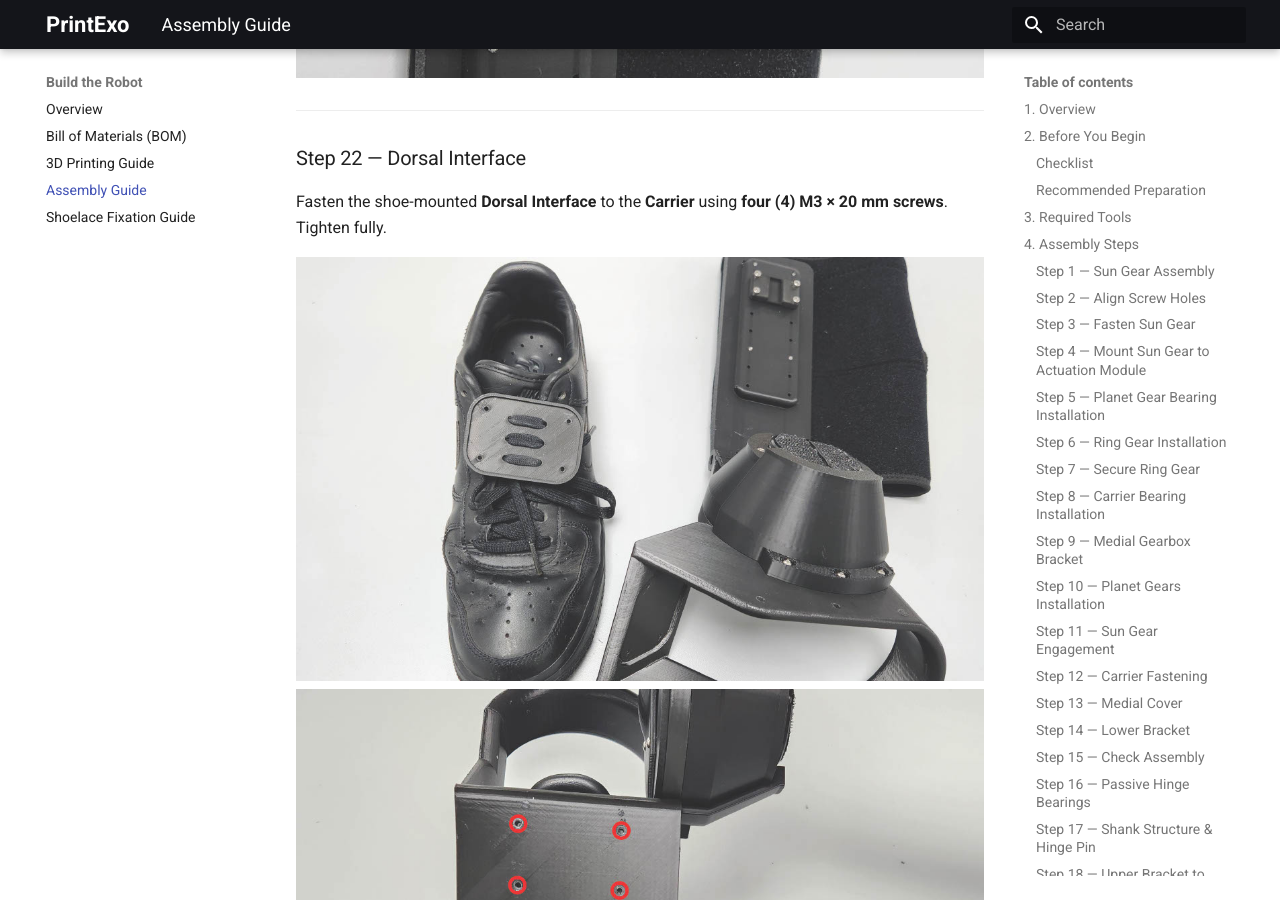
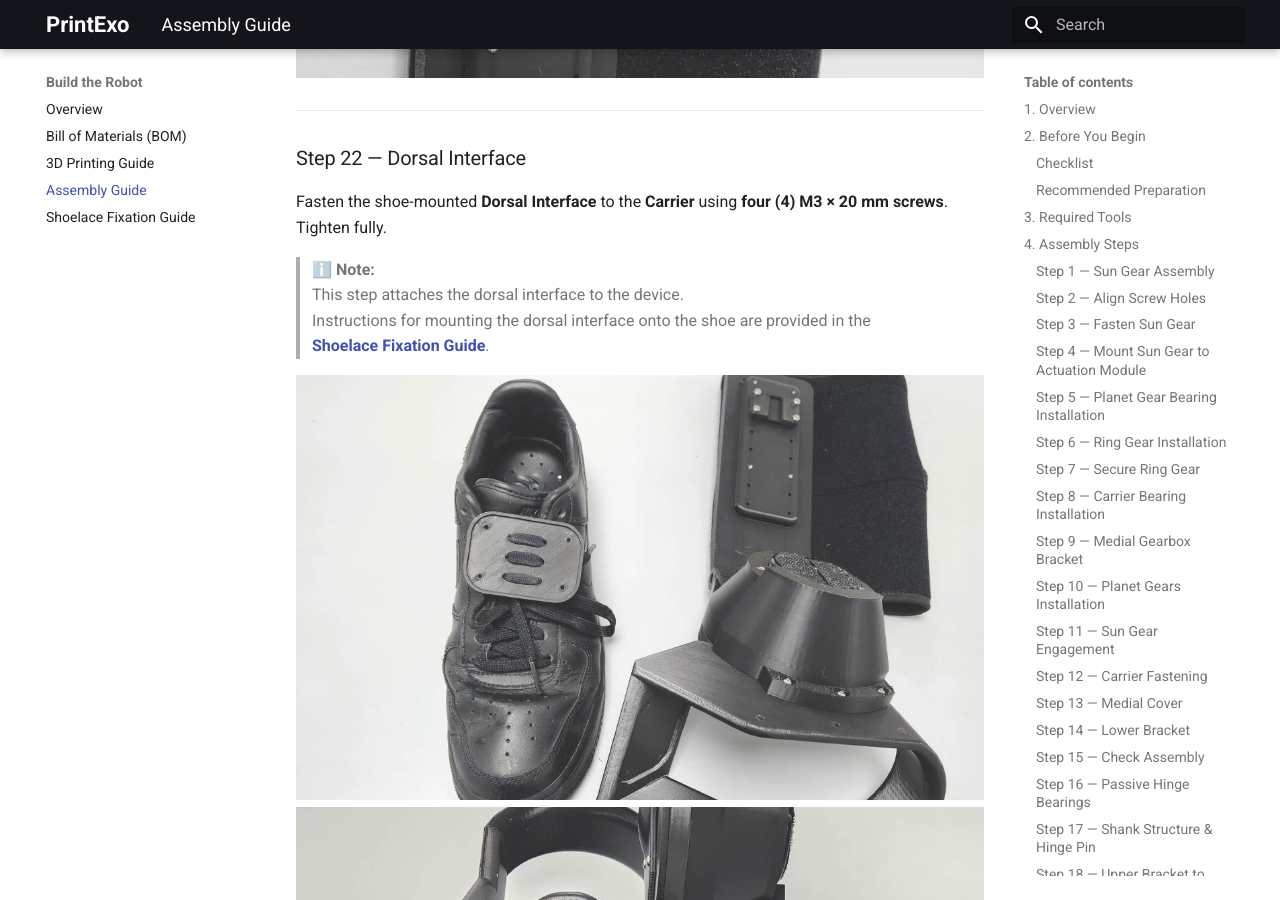
Before and after one commit to printexo/printexo.github.io, an MkDocs documentation site: the page built from docs/hardware/assembly.md, in a window 1280 px wide and 900 px high, scrolled down 24537 px. Built offline with MkDocs 1.6.1 and Material for MkDocs 9.7.7, drawn with Linux system fonts in a browser that asks for light colours; some of the changed text lies outside the part shown.

Commit message:
Update assembly.md

```diff
--- a/docs/hardware/assembly.md
+++ b/docs/hardware/assembly.md
@@ -256,6 +256,11 @@
 
 Fasten the shoe-mounted **Dorsal Interface** to the **Carrier** using **four (4) M3 × 20 mm screws**. Tighten fully.
 
+> ℹ️ **Note:**
+> This step attaches the dorsal interface to the device.
+> Instructions for mounting the dorsal interface onto the shoe are provided in the
+> **[Shoelace Fixation Guide](shoelace.md)**.
+
 ![Step 22-1](../images/assembly/46.jpg)
 ![Step 22-2](../images/assembly/47.jpg)
 ![Step 22-3](../images/assembly/48.jpg)
@@ -265,7 +270,11 @@
 
 ### Step 23 — Auxiliary Lace
 
-Use the **Auxiliary Lace** to fasten the **Carrier** to the shoe.
+Use the **Auxiliary Lace** to secure the **Dorsal Interface** and **Carrier** assembly to the shoe.
+
+> ℹ️ **Note:**
+> Detailed lace routing and tying instructions are provided in the
+> **[Shoelace Fixation Guide](shoelace.md)**.
 
 ![Step 23-1](../images/assembly/50.jpg)
 ![Step 23-2](../images/assembly/51.jpg)
```
